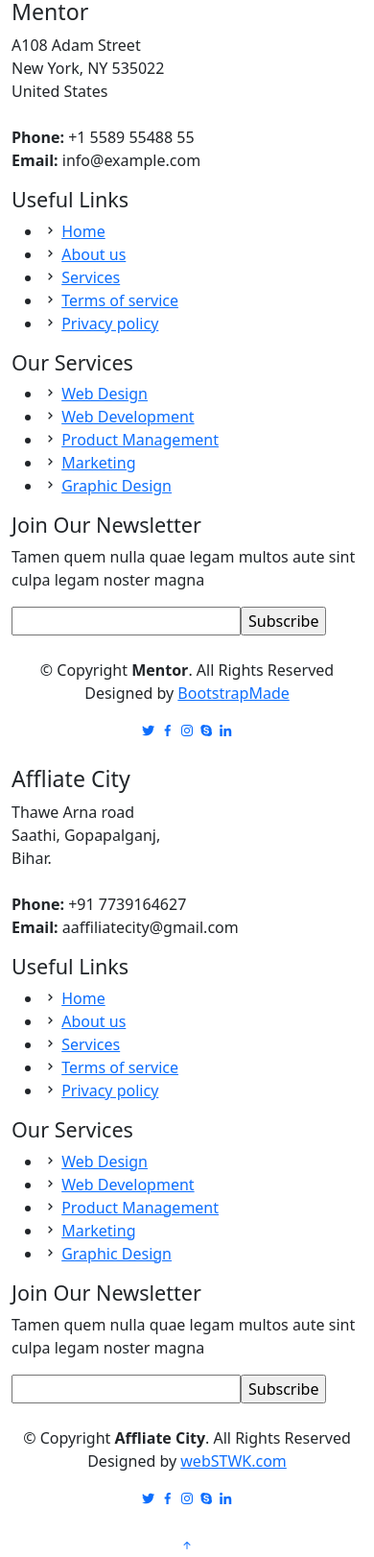
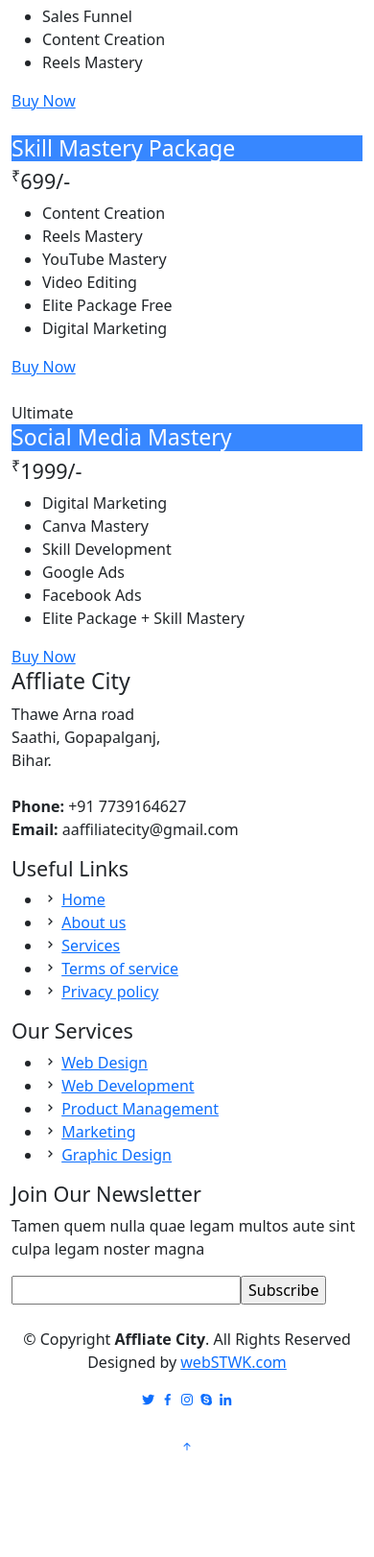
Before and after one commit to Wamiquemashhadi03/onelearn-website, a Django app: page /courses in a window 390 px wide. Shown: the part 2144-3766 px from the top of the page at 96% size. After the commit the page ends 3655 px from the top, so only its background shows below. Run offline with Django 4.2, Linux system fonts and the light colour scheme; some libraries are stand-ins or nearby versions.

Commit message:
Update courses.html
I have changed the course page and merge pricing page content in course page. We don't need pricing page.

```diff
--- a/templates/courses.html
+++ b/templates/courses.html
@@ -1,3 +1,4 @@
+
 {% extends "base.html" %}
 {%load static%}
 
@@ -17,8 +18,8 @@
     <!-- ======= Breadcrumbs ======= -->
     <div class="breadcrumbs">
       <div class="container">
-        <h2>Courses</h2>
-        <p>Est dolorum ut non facere possimus quibusdam eligendi voluptatem. Quia id aut similique quia voluptas sit quaerat debitis. Rerum omnis ipsam aperiam consequatur laboriosam nemo harum praesentium. </p>
+        <h2>Our Courses</h2>
+
       </div>
     </div><!-- End Breadcrumbs -->
 
@@ -33,12 +34,12 @@
               <img src="{%static 'assets/img/course-1.jpg'%}" class="img-fluid" alt="...">
               <div class="course-content">
                 <div class="d-flex justify-content-between align-items-center mb-3">
-                  <h4>Web Development</h4>
-                  <p class="price">$169</p>
+                  <h4>Elite Package</h4>
+                  <p class="price">₹ 399/-</p>
                 </div>
 
-                <h3><a href="coursedetails">Website Design</a></h3>
-                <p>Et architecto provident deleniti facere repellat nobis iste. Id facere quia quae dolores dolorem tempore.</p>
+                <h3><a href="coursedetails">Beginner Package</a></h3>
+                <p>Introducing the Elite Package to start your journey, your gateway to personal and professional growth.</p>
                 <div class="trainer d-flex justify-content-between align-items-center">
                   <div class="trainer-profile d-flex align-items-center">
                     <img src="{%static 'assets/img/trainers/trainer-1.jpg'%}" class="img-fluid" alt="">
@@ -59,12 +60,12 @@
               <img src="{%static 'assets/img/course-2.jpg'%}" class="img-fluid" alt="...">
               <div class="course-content">
                 <div class="d-flex justify-content-between align-items-center mb-3">
-                  <h4>Marketing</h4>
-                  <p class="price">$250</p>
+                  <h4>Skill Mastery Package</h4>
+                  <p class="price">₹ 699/-</p>
                 </div>
 
-                <h3><a href="course-details.html">Search Engine Optimization</a></h3>
-                <p>Et architecto provident deleniti facere repellat nobis iste. Id facere quia quae dolores dolorem tempore.</p>
+                <h3><a href="course-details.html">Medium Package</a></h3>
+                <p>The Skill Mastery Package is not just a collection of courses; it's a strategic investment in your personal and professional development.</p>
                 <div class="trainer d-flex justify-content-between align-items-center">
                   <div class="trainer-profile d-flex align-items-center">
                     <img src="{%static 'assets/img/trainers/trainer-2.jpg'%}" class="img-fluid" alt="">
@@ -85,12 +86,12 @@
               <img src="{%static 'assets/img/course-3.jpg'%}" class="img-fluid" alt="...">
               <div class="course-content">
                 <div class="d-flex justify-content-between align-items-center mb-3">
-                  <h4>Content</h4>
-                  <p class="price">$180</p>
+                  <h4>Social Media Mastery</h4>
+                  <p class="price">₹ 1999/-</p>
                 </div>
 
-                <h3><a href="course-details.html">Copywriting</a></h3>
-                <p>Et architecto provident deleniti facere repellat nobis iste. Id facere quia quae dolores dolorem tempore.</p>
+                <h3><a href="course-details.html">Advance Package</a></h3>
+                <p>Empower yourself with the "Social Media Mastery Package" – where expertise meets opportunity. </p>
                 <div class="trainer d-flex justify-content-between align-items-center">
                   <div class="trainer-profile d-flex align-items-center">
                     <img src="{%static 'assets/img/trainers/trainer-3.jpg'%}" class="img-fluid" alt="">
@@ -113,81 +114,70 @@
 
   </main><!-- End #main -->
 
-  <!-- ======= Footer ======= -->
-  <footer id="footer">
+  <!-- ======= Pricing Section ======= -->
+  <section id="pricing" class="pricing">
+    <div class="container" data-aos="fade-up">
 
-    <div class="footer-top">
-      <div class="container">
-        <div class="row">
+      <div class="row">
 
-          <div class="col-lg-3 col-md-6 footer-contact">
-            <h3>Mentor</h3>
-            <p>
-              A108 Adam Street <br>
-              New York, NY 535022<br>
-              United States <br><br>
-              <strong>Phone:</strong> +1 5589 55488 55<br>
-              <strong>Email:</strong> info@example.com<br>
-            </p>
+        <div class="col-lg-4 col-md-6 mt-4 mt-md-0">
+          <div class="box featured">
+            <h3>Elite Package</h3>
+            <h4><sup>₹</sup>499/-</h4>
+            <ul>
+              <li>Affliate Marketing</li>
+              <li>Communication Skills</li>
+              <li>Sales Funnel</li>
+              <li class="na">Content Creation</li>
+              <li class="na">Reels Mastery</li>
+            </ul>
+            <div class="btn-wrap">
+              <a href="#" class="btn-buy">Buy Now</a>
+            </div>
           </div>
+        </div>
 
-          <div class="col-lg-2 col-md-6 footer-links">
-            <h4>Useful Links</h4>
+        <div class="col-lg-4 col-md-6 mt-4 mt-lg-0">
+          <div class="box">
+            <h3 style="background:#3787ff;color:#fff">Skill Mastery Package</h3>
+            <h4><sup>₹</sup>699/-</h4>
             <ul>
-              <li><i class="bx bx-chevron-right"></i> <a href="#">Home</a></li>
-              <li><i class="bx bx-chevron-right"></i> <a href="#">About us</a></li>
-              <li><i class="bx bx-chevron-right"></i> <a href="#">Services</a></li>
-              <li><i class="bx bx-chevron-right"></i> <a href="#">Terms of service</a></li>
-              <li><i class="bx bx-chevron-right"></i> <a href="#">Privacy policy</a></li>
+              <li>Content Creation</li>
+              <li>Reels Mastery</li>
+              <li>YouTube Mastery</li>
+              <li>Video Editing</li>
+              <li>Elite Package Free</li>
+              <li class="na">Digital Marketing</li>
             </ul>
+            <div class="btn-wrap">
+              <a href="#" class="btn-buy">Buy Now</a>
+            </div>
           </div>
+        </div>
 
-          <div class="col-lg-3 col-md-6 footer-links">
-            <h4>Our Services</h4>
+        <div class="col-lg-4 col-md-6 mt-4 mt-lg-0">
+          <div class="box">
+            <span class="advanced">Ultimate</span>
+            <h3 style="background:#3787ff;color:#fff">Social Media Mastery</h3>
+            <h4><sup>₹</sup>1999/-</h4>
             <ul>
-              <li><i class="bx bx-chevron-right"></i> <a href="#">Web Design</a></li>
-              <li><i class="bx bx-chevron-right"></i> <a href="#">Web Development</a></li>
-              <li><i class="bx bx-chevron-right"></i> <a href="#">Product Management</a></li>
-              <li><i class="bx bx-chevron-right"></i> <a href="#">Marketing</a></li>
-              <li><i class="bx bx-chevron-right"></i> <a href="#">Graphic Design</a></li>
+              <li>Digital Marketing</li>
+              <li>Canva Mastery</li>
+              <li>Skill Development</li>
+              <li>Google Ads</li>
+              <li>Facebook Ads</li>
+              <li>Elite Package + Skill Mastery</li>
             </ul>
+            <div class="btn-wrap">
+              <a href="#" class="btn-buy">Buy Now</a>
+            </div>
           </div>
+        </div>
 
-          <div class="col-lg-4 col-md-6 footer-newsletter">
-            <h4>Join Our Newsletter</h4>
-            <p>Tamen quem nulla quae legam multos aute sint culpa legam noster magna</p>
-            <form action="" method="post">
-              <input type="email" name="email"><input type="submit" value="Subscribe">
-            </form>
-          </div>
+      </div>
 
-        </div>
-      </div>
     </div>
-
-    <div class="container d-md-flex py-4">
-
-      <div class="me-md-auto text-center text-md-start">
-        <div class="copyright">
-          &copy; Copyright <strong><span>Mentor</span></strong>. All Rights Reserved
-        </div>
-        <div class="credits">
-          <!-- All the links in the footer should remain intact. -->
-          <!-- You can delete the links only if you purchased the pro version. -->
-          <!-- Licensing information: https://bootstrapmade.com/license/ -->
-          <!-- Purchase the pro version with working PHP/AJAX contact form: https://bootstrapmade.com/mentor-free-education-bootstrap-theme/ -->
-          Designed by <a href="https://bootstrapmade.com/">BootstrapMade</a>
-        </div>
-      </div>
-      <div class="social-links text-center text-md-right pt-3 pt-md-0">
-        <a href="#" class="twitter"><i class="bx bxl-twitter"></i></a>
-        <a href="#" class="facebook"><i class="bx bxl-facebook"></i></a>
-        <a href="#" class="instagram"><i class="bx bxl-instagram"></i></a>
-        <a href="#" class="google-plus"><i class="bx bxl-skype"></i></a>
-        <a href="#" class="linkedin"><i class="bx bxl-linkedin"></i></a>
-      </div>
-    </div>
-  </footer><!-- End Footer -->
+  </section><!-- End Pricing Section -->
 
 
 
```
